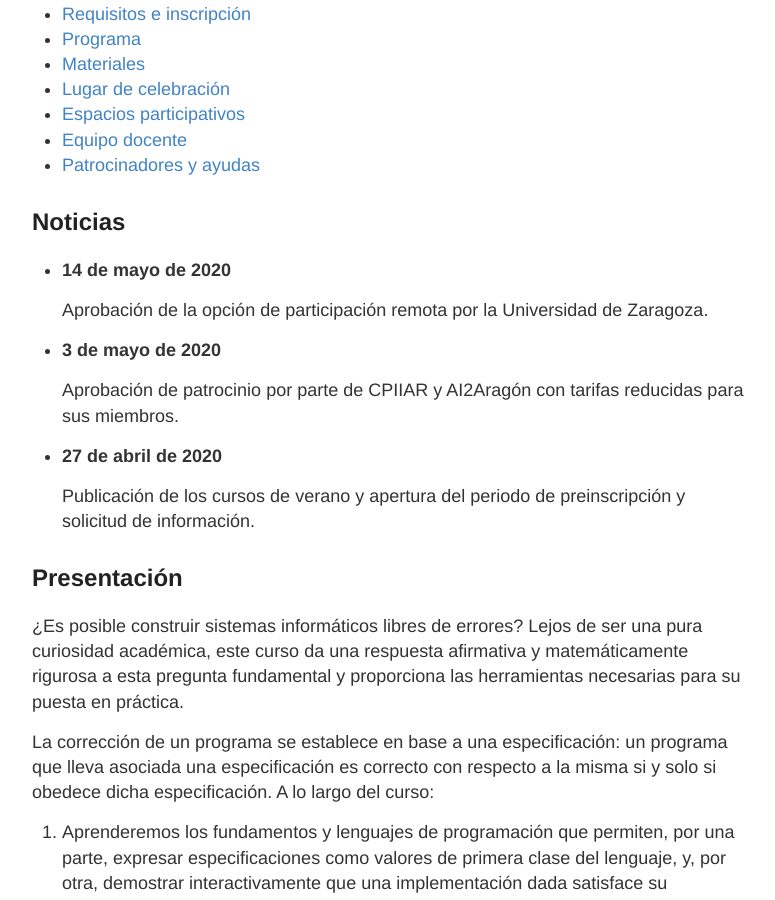
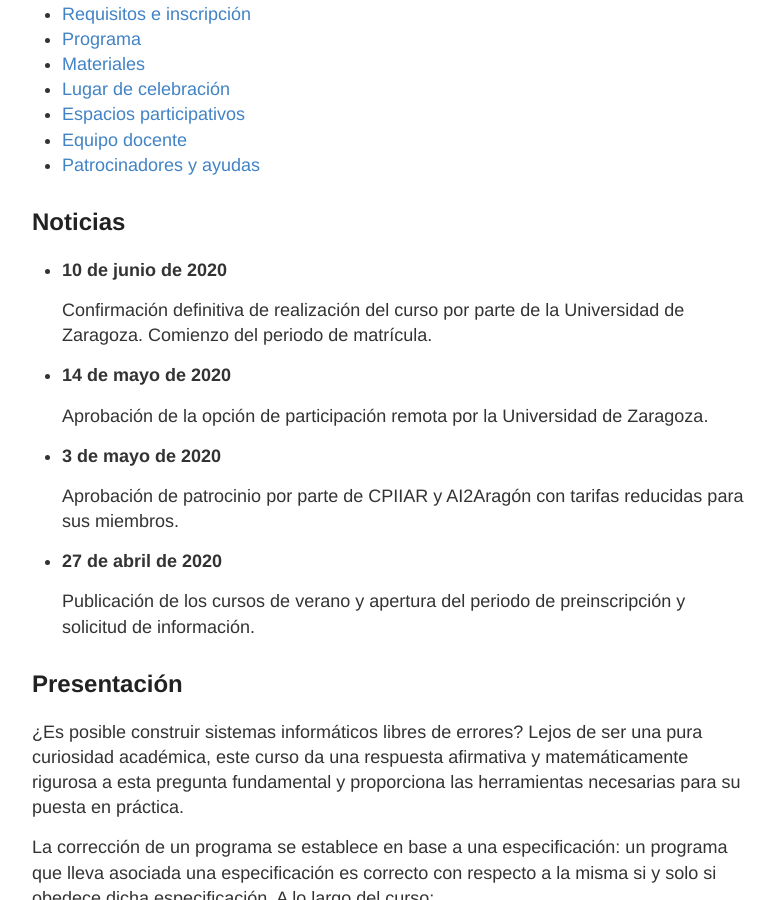
Before and after one commit to robblanco/robblanco.github.io, a Jekyll site: the page built from unizar2020.md, in a window 1280 px wide and 900 px high, scrolled down 512 px. Shown: the whole window, without its empty margins (248-1023 px from the left). Built offline with Jekyll 4.4.1, drawn with Linux system fonts in a browser that asks for light colours.

Commit message:
UZ confirmation

```diff
--- a/unizar2020.md
+++ b/unizar2020.md
@@ -20,6 +20,11 @@ Ante cualquier pregunta, no dudes en contactar con los directores del curso.
 {:toc}
 
 ## Noticias
+
+ * **10 de junio de 2020**
+
+   Confirmación definitiva de realización del curso por parte de la Universidad
+   de Zaragoza. Comienzo del periodo de matrícula.
 
  * **14 de mayo de 2020**
 
```
